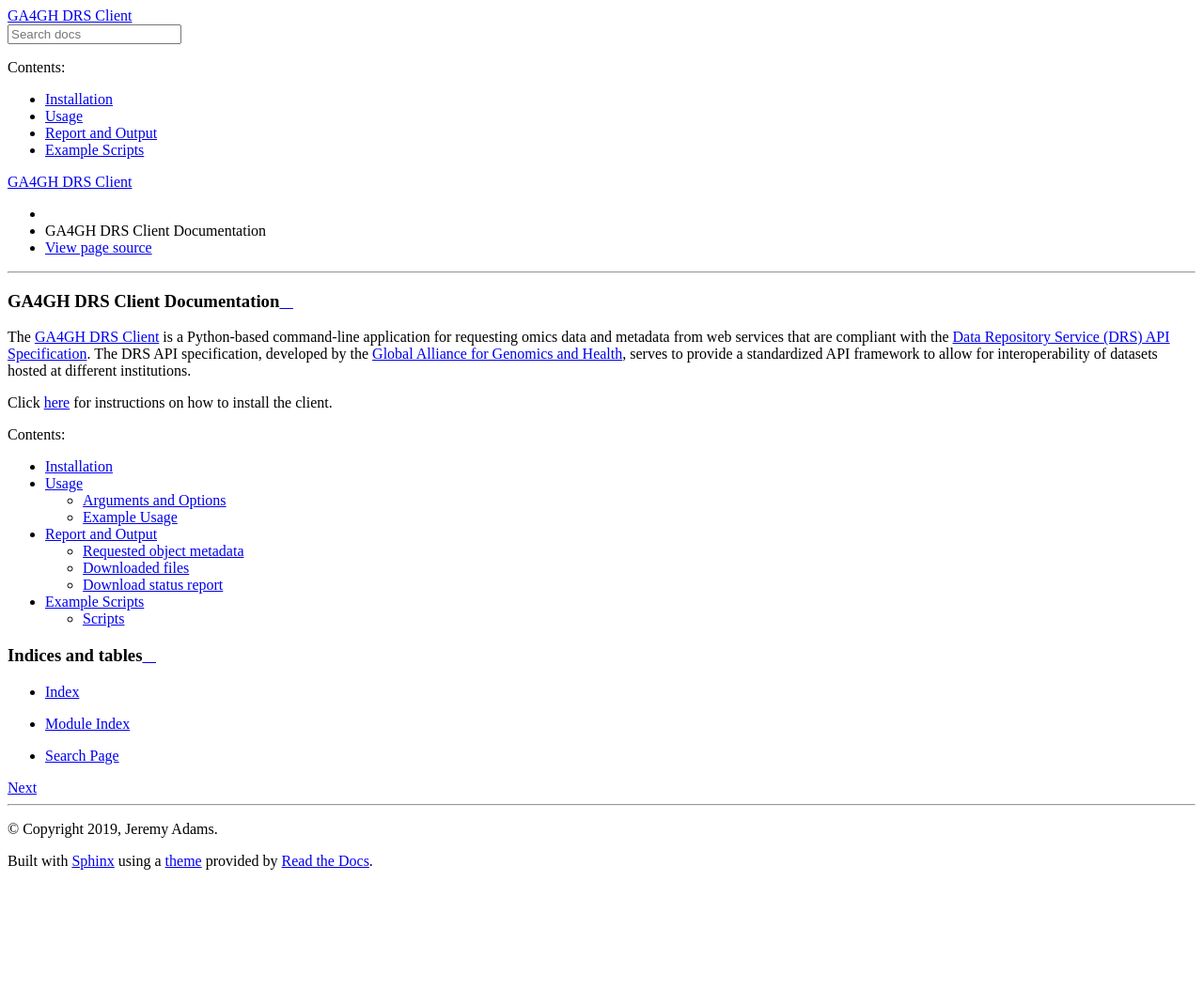
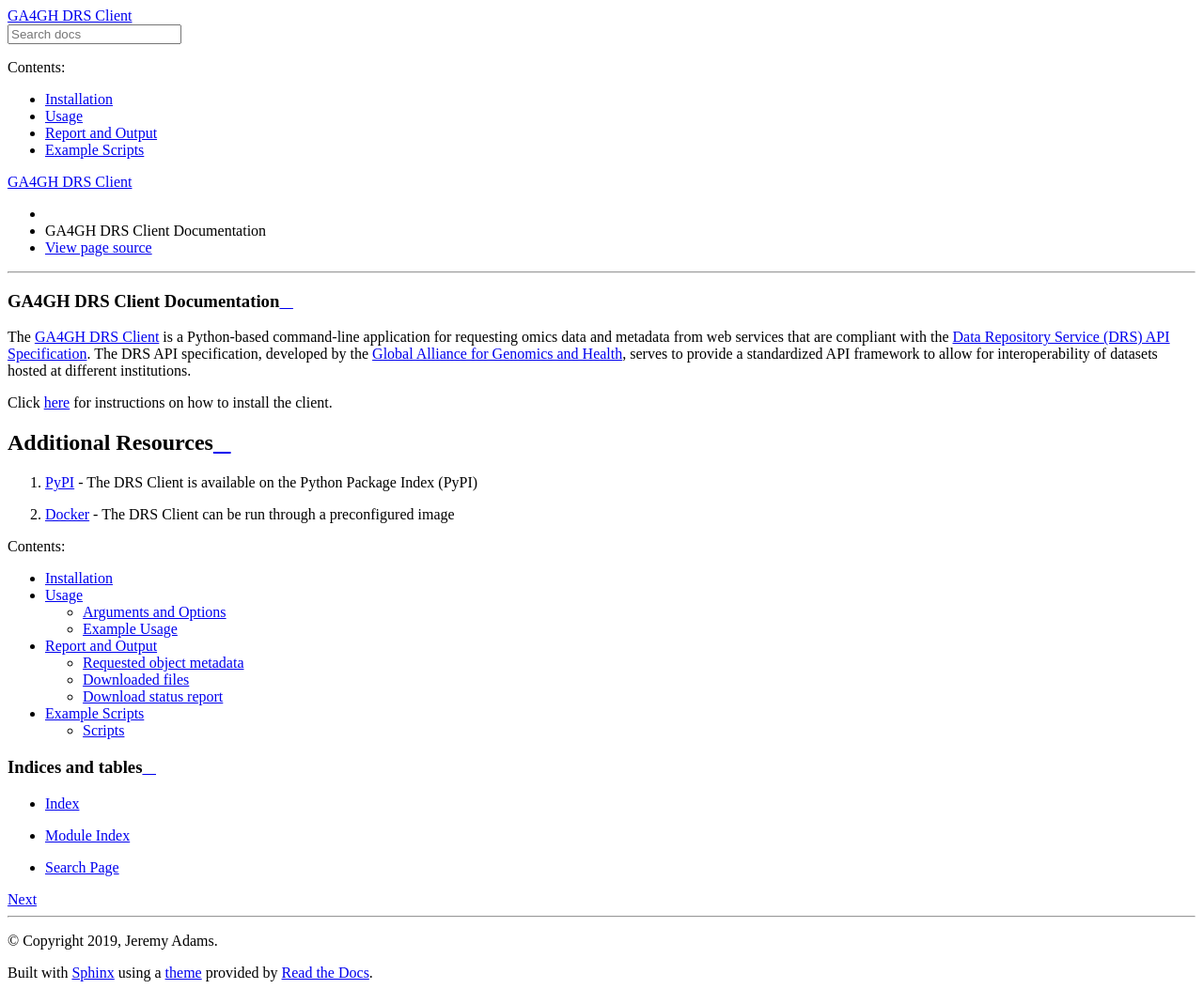
Before and after one commit to ga4gh/ga4gh-drs-client, a Sphinx documentation site: the page built from docs/source/index.rst, in a window 1280 px wide. Shown: the whole page at 94% size. Built offline with Sphinx 7.4.7 and the Read the Docs theme 2.0.0, drawn with Linux system fonts in a browser that asks for light colours; before the commit the page ends 934 px from its top, so only the background shows below that.

Commit message:
PyPI, Docker image links added

```diff
--- a/docs/source/index.rst
+++ b/docs/source/index.rst
@@ -17,6 +17,12 @@ datasets hosted at different institutions.
 
 Click `here <installation.html>`_ for instructions on how to install the client.
 
+Additional Resources
+--------------------
+
+1. `PyPI <https://pypi.org/project/ga4gh-drs-client/>`_ - The DRS Client is available on the Python Package Index (PyPI)
+2. `Docker <https://hub.docker.com/r/jbadams/ga4gh-drs-client>`_ - The DRS Client can be run through a preconfigured image
+
 .. toctree::
    :maxdepth: 2
    :caption: Contents:
```
Also changed, not shown: README.md (+9 -0 lines).
